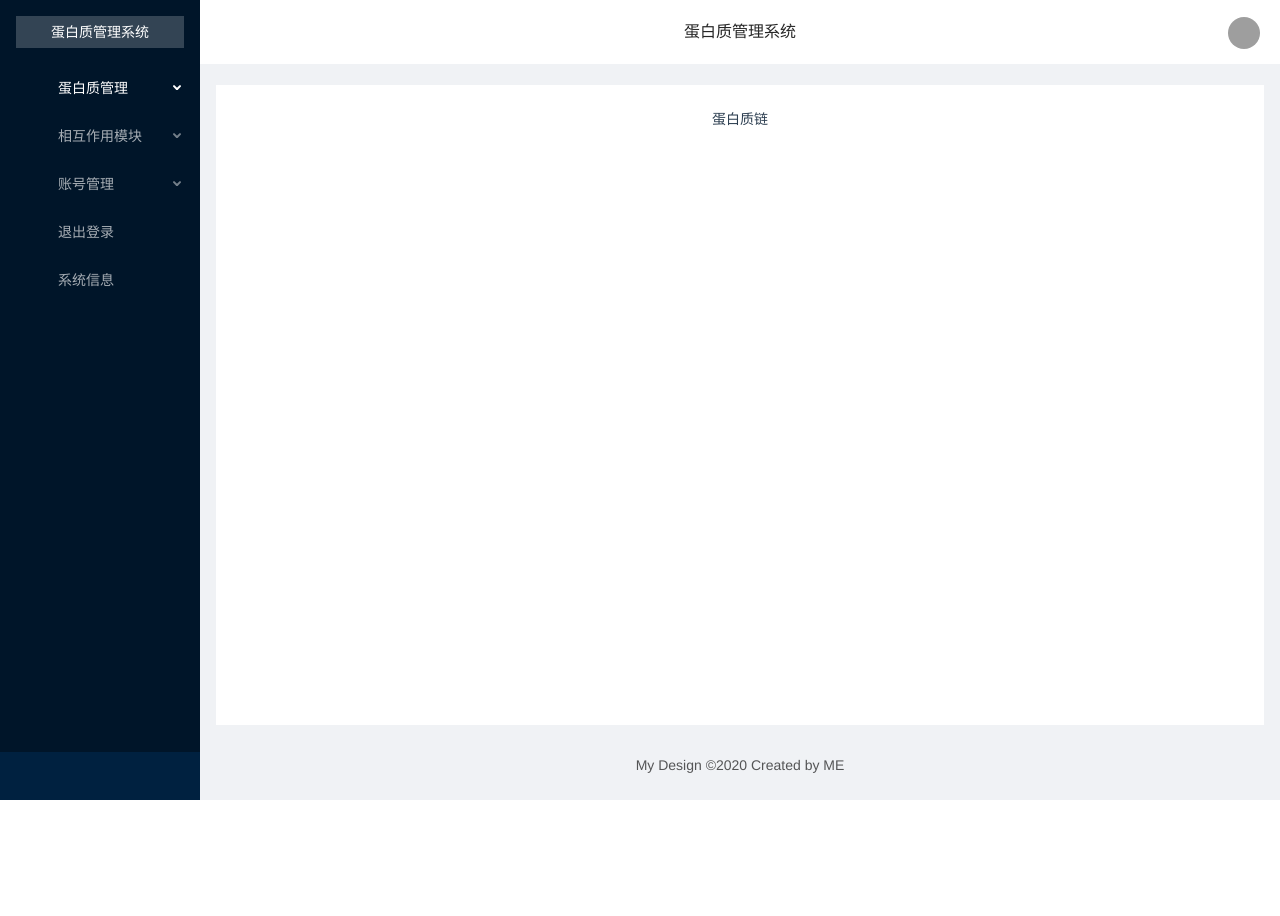
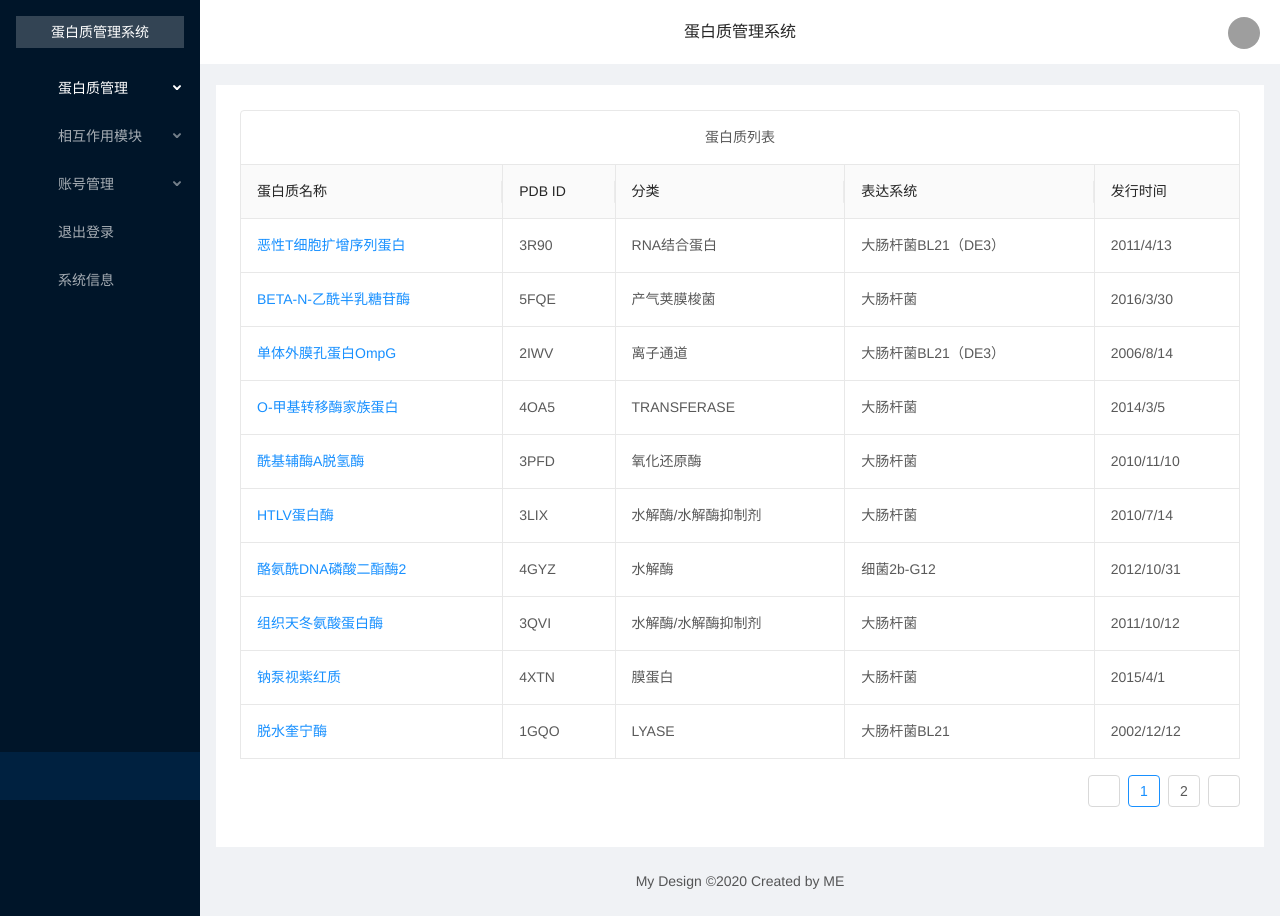
Before and after one commit to Forkeep/Protein-Manage, a Vue app: page /protein-manage/chain in a window 1280 px wide. Before the commit the page ends 800 px from the top, so only its background shows below. Built offline with nearby package versions, Linux system fonts and the light colour scheme; sample sign-in values are in the browser's storage; grey boxes are pictures that could not be loaded.

Commit message:
蛋白质信息展示界面

```diff
--- a/package.json
+++ b/package.json
@@ -12,6 +12,7 @@
     "ant-design-vue": "^1.5.3",
     "babel-plugin-import": "^1.13.0",
     "core-js": "^3.6.4",
+    "fanyi": "^4.2.0",
     "moment": "^2.24.0",
     "nprogress": "^0.2.0",
     "vue": "^2.6.11",
--- a/src/layouts/BaseLayout.vue
+++ b/src/layouts/BaseLayout.vue
@@ -21,7 +21,7 @@
             ><a-icon type="bulb" /><span>蛋白质管理</span></span
           >
           <a-menu-item key="1">
-            <router-link to="/protein-manage/chain">蛋白质链</router-link>
+            <router-link to="/protein-manage/chain">蛋白质信息</router-link>
           </a-menu-item>
           <a-menu-item key="2">
             <router-link to="/protein-manage/props">蛋白质属性</router-link>
@@ -32,7 +32,9 @@
             ><a-icon type="branches" /><span>相互作用模块</span></span
           >
           <a-menu-item key="3">
-            <router-link to="/interact/protein-chain">选取蛋白质链</router-link>
+            <router-link to="/interact/protein-chain"
+              >蛋白质残基种类</router-link
+            >
           </a-menu-item>
           <a-menu-item key="4">
             <router-link to="/interact/residues">输出残基信息</router-link>
--- a/src/router/index.js
+++ b/src/router/index.js
@@ -50,7 +50,7 @@ const routes = [
         name: "protein_chain",
         component: () =>
           import(
-            /* webpackChunkName: "interact" */ "../views/Interact/ProteinChain"
+            /* webpackChunkName: "interact" */ "../views/Interact/ResiduesItem"
           )
       },
       {
@@ -70,11 +70,15 @@ const routes = [
       import(/* webpackChunkName: "protein" */ "../views/ProteinManage/index"),
     children: [
       {
+        path: "/protein-manage",
+        redirect: "/protein-manage/chain"
+      },
+      {
         path: "/protein-manage/chain",
         name: "chain",
         component: () =>
           import(
-            /* webpackChunkName: "protein" */ "../views/ProteinManage/ProteinChain"
+            /* webpackChunkName: "protein" */ "../views/ProteinManage/ProteinItem"
           )
       },
       {
--- a/src/views/Interact/ProteinChain.vue
+++ b/src/views/Interact/ResiduesItem.vue
@@ -1,6 +1,6 @@
 <template>
   <div>
-    蛋白质链
+    残基信息
   </div>
 </template>
 
@@ -8,4 +8,4 @@
 export default {};
 </script>
 
-<style lang="scss" scoped></style>
+<style lang="less" scoped></style>
--- a/src/views/ProteinManage/ProteinChain.vue
+++ /dev/null
@@ -1,9 +0,0 @@
-<template>
-  <div>
-    蛋白质链
-  </div>
-</template>
-
-<script lang="js"></script>
-
-<style lang="scss" scoped></style>
--- /dev/null
+++ b/src/views/ProteinManage/ProteinItem.vue
@@ -0,0 +1,93 @@
+<template>
+  <div>
+    <a-table :columns="columns" :dataSource="data" bordered>
+      <template slot="name" slot-scope="text">
+        <a>{{ text }}</a>
+      </template>
+      <template slot="title">
+        蛋白质列表
+      </template>
+    </a-table>
+  </div>
+</template>
+
+<script lang="js">
+const columns = [
+  {
+    title: '蛋白质名称',
+    dataIndex: 'name',
+    scopedSlots: {customRender: 'name'},
+  },
+  {
+    title: 'PDB ID',
+    dataIndex: 'pdb',
+  },
+  {
+    title: '分类',
+    dataIndex: 'type',
+    scopedSlots: {customRender: 'action'},
+  },
+  {
+    title: '表达系统',
+    dataIndex: 'express',
+    scopedSlots: {customRender: 'action'},
+  },
+  {
+    title: '发行时间',
+    dataIndex: 'datetime',
+    scopedSlots: {customRender: 'action'},
+  },
+];
+
+export default {
+  data() {
+    return {
+      proteinList: [],
+      columns,
+      data: [],
+    }
+  },
+  created() {
+    console.log('asd');
+    this.proteinList = JSON.parse(window.localStorage.getItem('proteinItem') || '[\n' +
+      '["恶性T细胞扩增序列蛋白","3R90","RNA结合蛋白","大肠杆菌BL21（DE3）","2011/4/13"],\n' +
+      '["BETA-N-乙酰半乳糖苷酶","5FQE","产气荚膜梭菌","大肠杆菌","2016/3/30"],\n' +
+      '["单体外膜孔蛋白OmpG","2IWV","离子通道","大肠杆菌BL21（DE3）","2006/8/14"],\n' +
+      '["O-甲基转移酶家族蛋白","4OA5","TRANSFERASE","大肠杆菌","2014/3/5"],\n' +
+      '["酰基辅酶A脱氢酶","3PFD","氧化还原酶","大肠杆菌","2010/11/10"],\n' +
+      '["HTLV蛋白酶","3LIX","水解酶/水解酶抑制剂","大肠杆菌","2010/7/14"],\n' +
+      '["酪氨酰DNA磷酸二酯酶2","4GYZ","水解酶","细菌2b-G12","2012/10/31"],\n' +
+      '["组织天冬氨酸蛋白酶","3QVI","水解酶/水解酶抑制剂","大肠杆菌","2011/10/12"],\n' +
+      '["钠泵视紫红质","4XTN","膜蛋白","大肠杆菌","2015/4/1"],\n' +
+      '["脱水奎宁酶","1GQO","LYASE","大肠杆菌BL21","2002/12/12"],\n' +
+      '["纤溶酶II","5YID","水解酶","肠杆菌噬菌体L1","2018/7/11"],\n' +
+      '["Plasmepsin-1","3QS1","水解酶/水解酶抑制剂","大肠杆菌","2011/5/11"],\n' +
+      '["结核分枝杆菌蛋白酶","3MI0","水解酶","大肠杆菌","2010/6/23"],\n' +
+      '["3-磷酸甘油醛脱氢酶","2PKR","氧化还原酶","大肠杆菌BL21（DE3）","2007/6/19"],\n' +
+      '["天冬氨酸蛋白酶（HAP）","3FNU","水解酶/水解酶抑制剂","大肠杆菌","2009/5/12"],\n' +
+      '["小隐孢子虫（cgd1_2980）中14-3-3蛋白的晶体结构","3EFZ","信号蛋白","大肠杆菌","2008/9/23"],\n' +
+      '["葡萄糖淀粉酶","3EU8","水解酶","大肠杆菌","2008/10/21"],\n' +
+      '["HIV-1蛋白酶","3A2O","水解酶/水解酶抑制剂","大肠杆菌","2010/3/2"],\n' +
+      '["贾第虫14-3-3蛋白","4ZQ0","信号蛋白","大肠杆菌","2016/3/30"],\n' +
+      '["GH27β-L-阿拉伯吡喃糖苷酶","4NX0","水解酶","大肠杆菌","2014/12/3"]\n' +
+      ']');
+    console.log(this.proteinList);
+    for (let i = 0; i < this.proteinList.length; i++) {
+      this.data.push({
+        key:i.toString(),
+        name:this.proteinList[i][0],
+        pdb:this.proteinList[i][1],
+        type:this.proteinList[i][2],
+        express:this.proteinList[i][3],
+        datetime:this.proteinList[i][4],
+      })
+    }
+
+  },
+  beforeDestroy() {
+    window.localStorage.setItem("proteinItem", JSON.stringify(this.proteinList));
+  }
+}
+</script>
+
+<style lang="less" scoped></style>
--- a/src/views/UserManage/ManageUser.vue
+++ b/src/views/UserManage/ManageUser.vue
@@ -8,9 +8,12 @@
         管理用户
       </template>
       <template slot="action" slot-scope="action">
-        <a-button type="danger" @click="delUser(action.split('-')[1])">{{
-          action
-        }}</a-button>
+        <a-button
+          type="danger"
+          @click="delUser(action.split('-')[1])"
+          :disabled="action === '删除用户-0'"
+          >{{ action }}</a-button
+        >
       </template>
     </a-table>
   </div>
```
Also changed, not shown: 1 other file (tests, documents, lock files or other folders).
